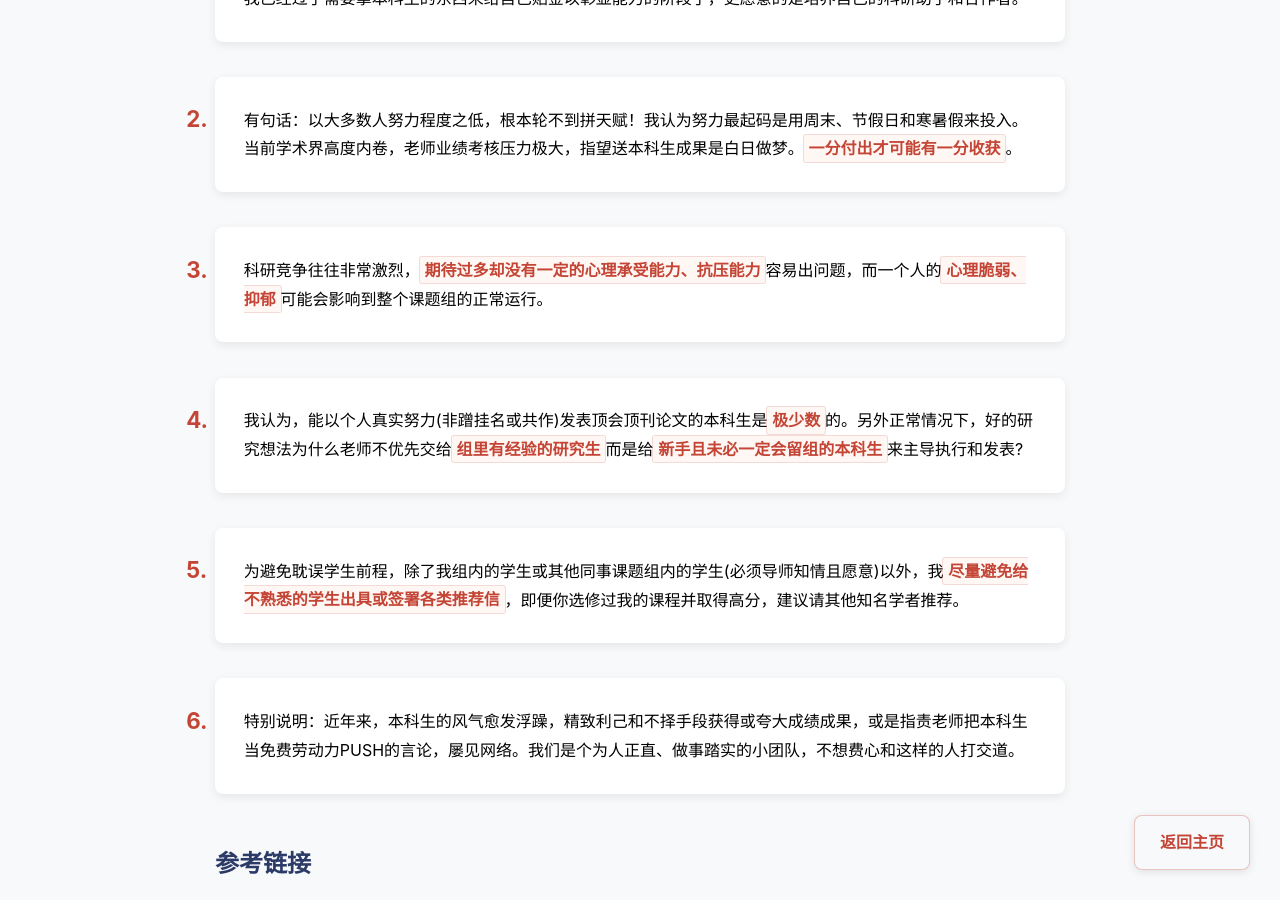
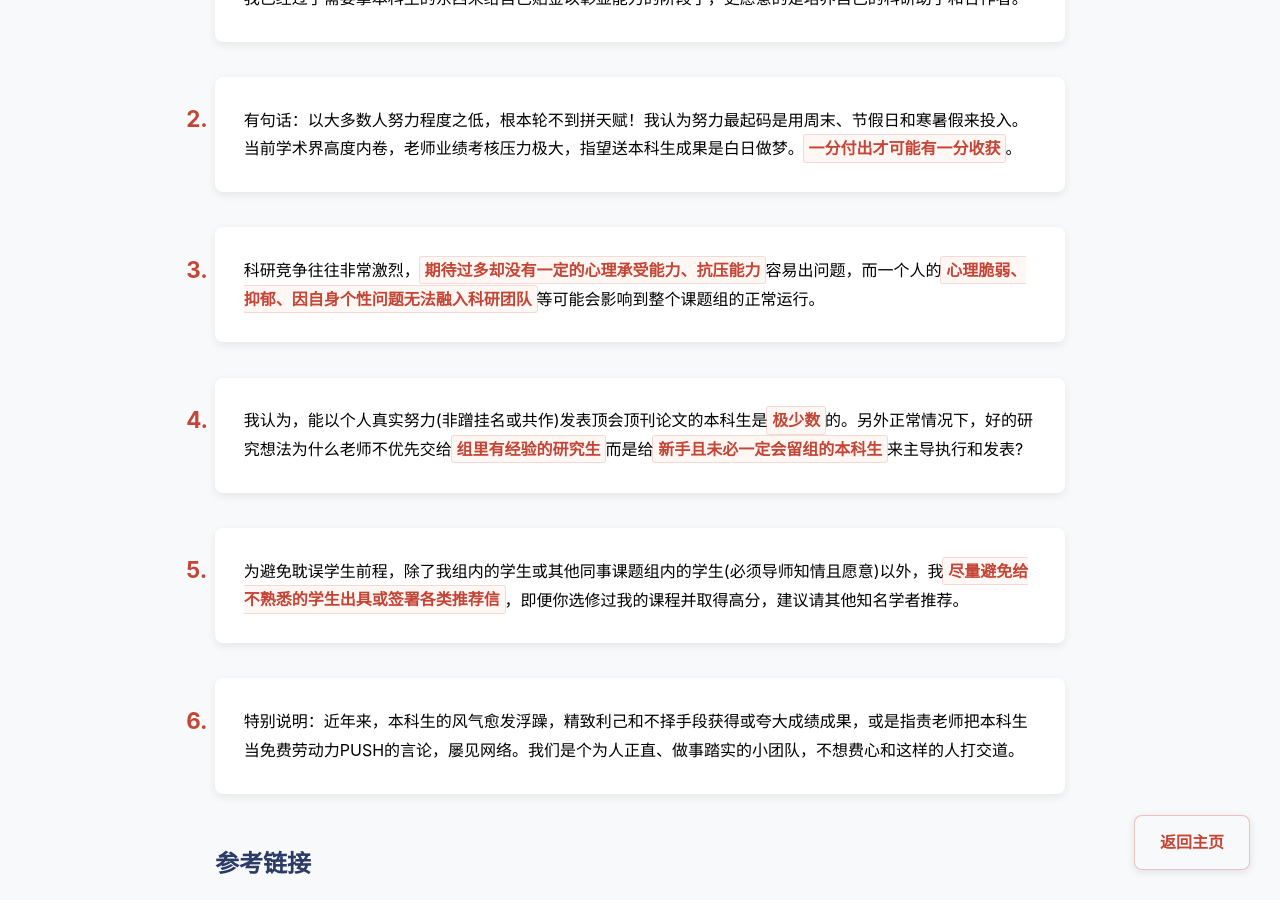
Before and after one commit to fangvv/Homepage, a Jekyll site: the page faq.html, which Jekyll copies as it is, in a window 1280 px wide and 900 px high, scrolled down 456 px. Built offline with Jekyll 4.4.1, drawn with Linux system fonts in a browser that asks for light colours; comment, search, counter and statistics services are not loaded.

Commit message:
update faq

```diff
--- a/faq.html
+++ b/faq.html
@@ -98,7 +98,7 @@ strong:hover {
 
 <li>有句话：以大多数人努力程度之低，根本轮不到拼天赋！我认为努力最起码是用周末、节假日和寒暑假来投入。当前学术界高度内卷，老师业绩考核压力极大，指望送本科生成果是白日做梦。<strong>一分付出才可能有一分收获</strong>。</li>
 
-<li>科研竞争往往非常激烈，<strong>期待过多却没有一定的心理承受能力、抗压能力</strong>容易出问题，而一个人的<strong>心理脆弱、抑郁</strong>可能会影响到整个课题组的正常运行。</li>
+<li>科研竞争往往非常激烈，<strong>期待过多却没有一定的心理承受能力、抗压能力</strong>容易出问题，而一个人的<strong>心理脆弱、抑郁、因自身个性问题无法融入科研团队</strong>等可能会影响到整个课题组的正常运行。</li>
 
 <li>我认为，能以个人真实努力(非蹭挂名或共作)发表顶会顶刊论文的本科生是<strong>极少数</strong>的。另外正常情况下，好的研究想法为什么老师不优先交给<strong>组里有经验的研究生</strong>而是给<strong>新手且未必一定会留组的本科生</strong>来主导执行和发表?</li>
 
```
